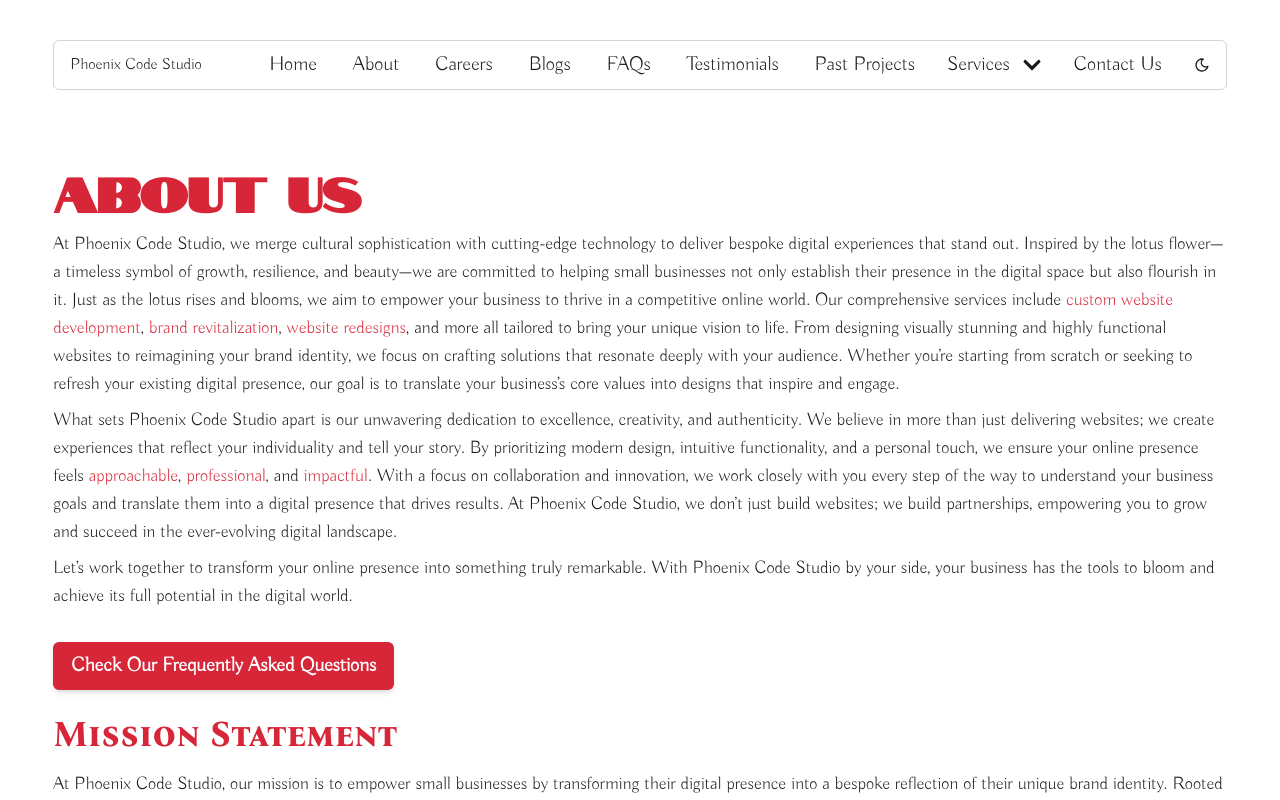
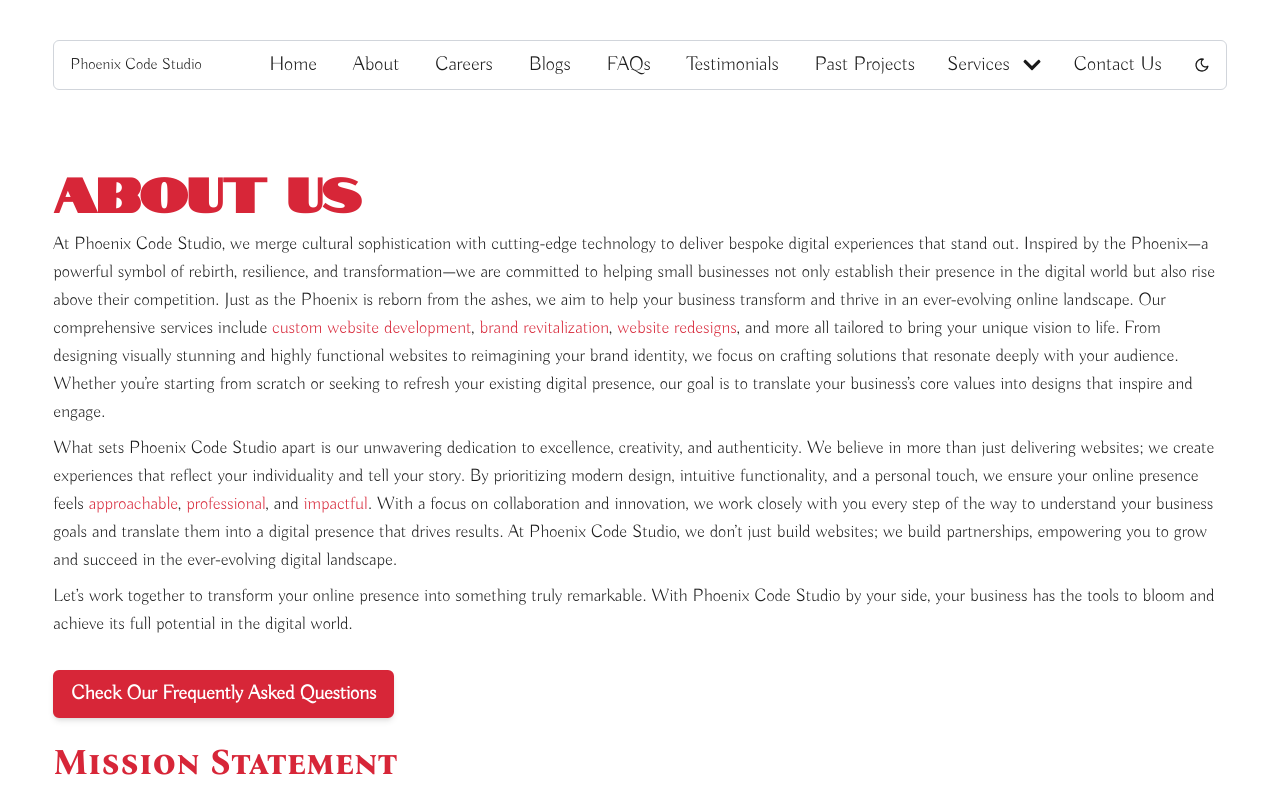
Before and after one commit to tmchuynh/phoenix-code-studio, a Next.js app: page /about in a window 1280 px wide. Shown: the top 800 px of the page. Built offline with nearby package versions, Linux system fonts and the light colour scheme.

Commit message:
edit inspiration sentence

```diff
--- a/src/app/about/page.tsx
+++ b/src/app/about/page.tsx
@@ -29,12 +29,12 @@ const aboutUs = () => {
         <p>
           At Phoenix Code Studio, we merge cultural sophistication with
           cutting-edge technology to deliver bespoke digital experiences that
-          stand out. Inspired by the lotus flower—a timeless symbol of growth,
-          resilience, and beauty—we are committed to helping small businesses
-          not only establish their presence in the digital space but also
-          flourish in it. Just as the lotus rises and blooms, we aim to empower
-          your business to thrive in a competitive online world. Our
-          comprehensive services include{" "}
+          stand out. Inspired by the Phoenix—a powerful symbol of rebirth,
+          resilience, and transformation—we are committed to helping small
+          businesses not only establish their presence in the digital world but
+          also rise above their competition. Just as the Phoenix is reborn from
+          the ashes, we aim to help your business transform and thrive in an
+          ever-evolving online landscape. Our comprehensive services include{" "}
           <EmphasizeText>custom website development</EmphasizeText>,{" "}
           <EmphasizeText>brand revitalization</EmphasizeText>,{" "}
           <EmphasizeText>website redesigns</EmphasizeText>, and more all
```
